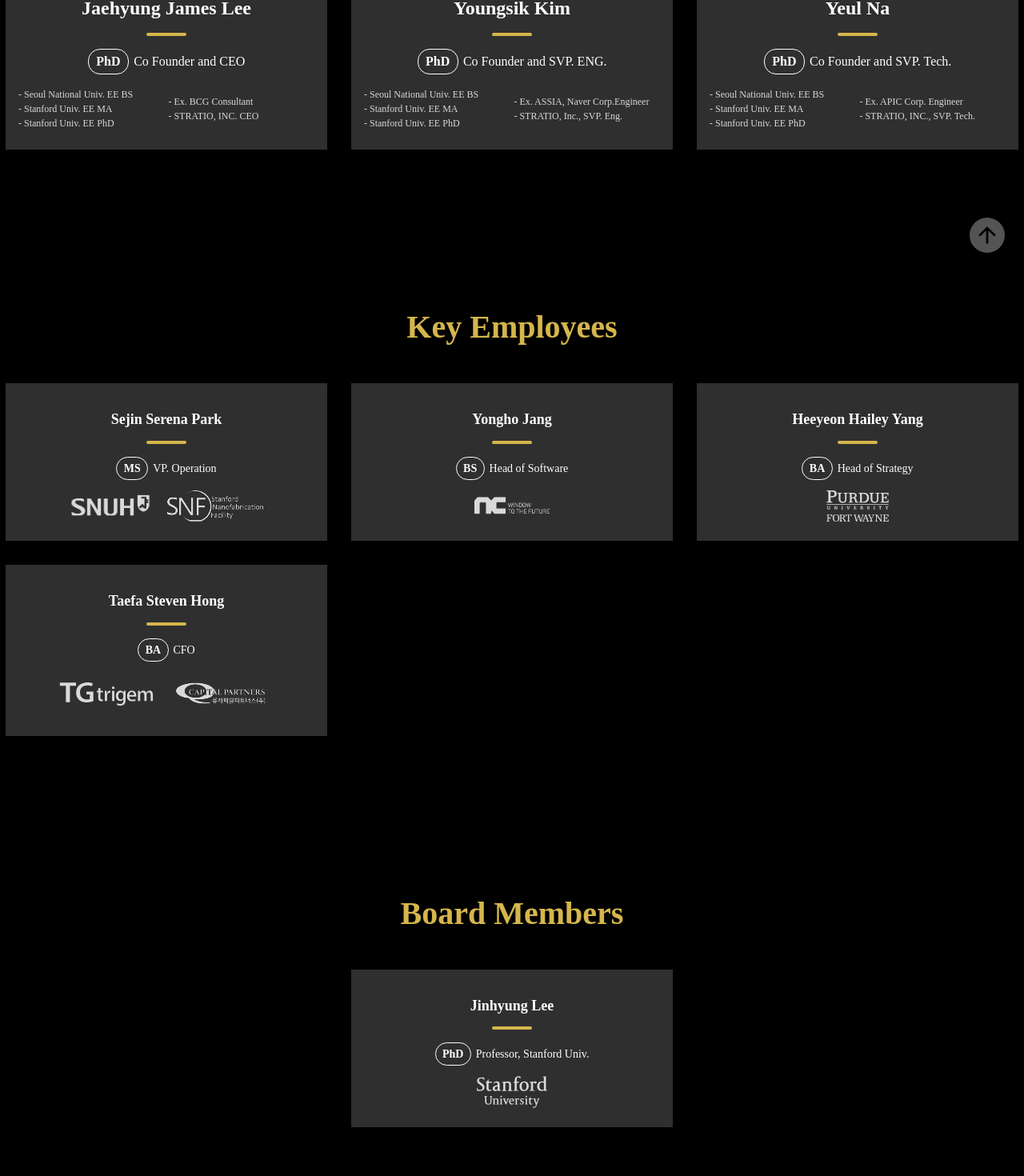
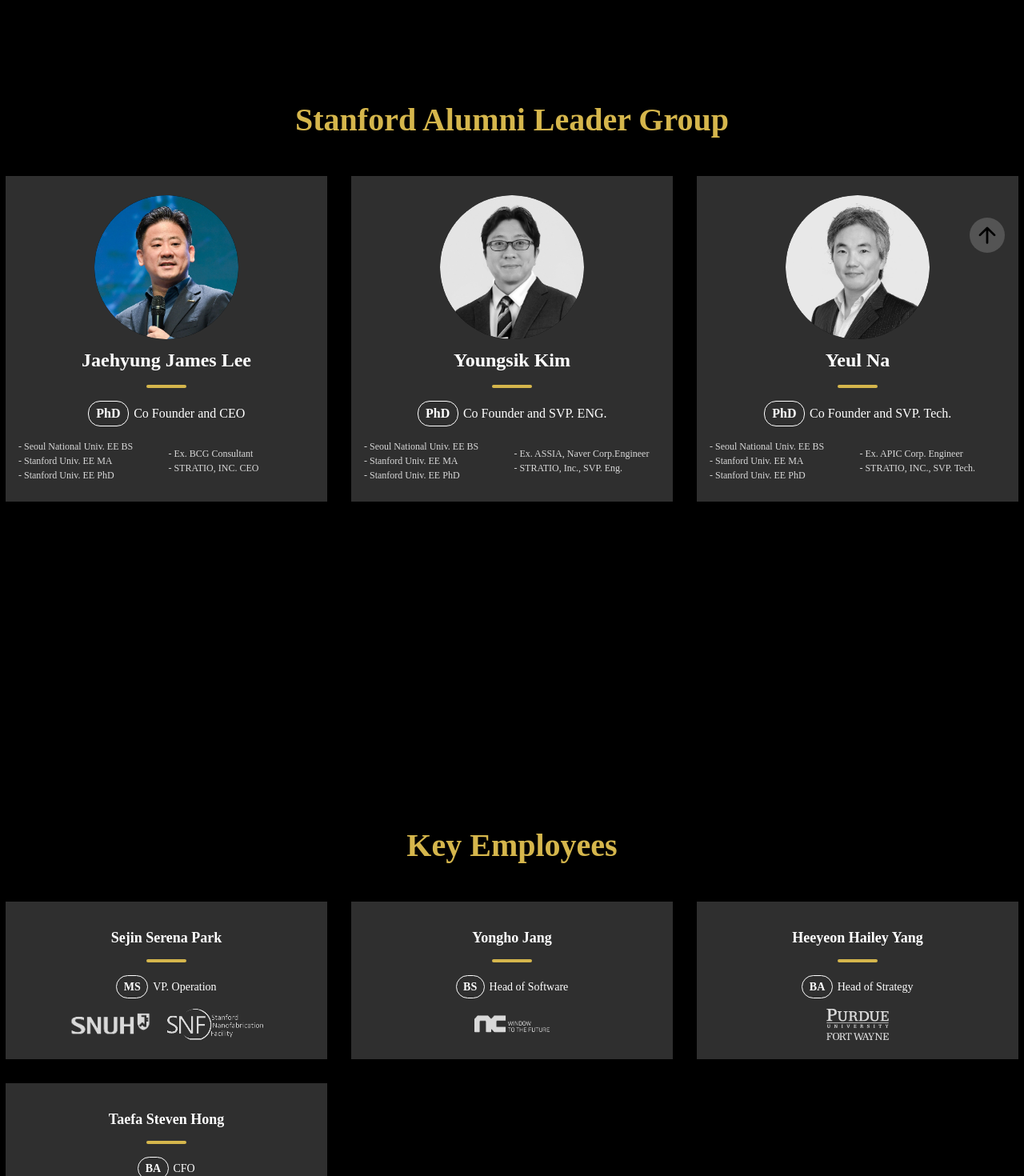
Before and after one commit to MoeThetPanHnin/stratiohomepage, a React (Vite) app: page /ourcrew in a window 1280 px wide. Shown: the part 460-1930 px from the top of the page at 80% size. Built offline with nearby package versions, Linux system fonts and the light colour scheme.

Commit message:
card img update

```diff
--- a/src/OurCrew.css
+++ b/src/OurCrew.css
@@ -23,9 +23,17 @@
   margin: 0 auto;
   justify-content: center;
 }
+
+.ourcrew-container > section {
+  margin-top: 400px !important;    /* 상단 여백 */
+  margin-bottom: 400px !important; /* 하단 여백 */
+}
+
 .board-member-section .employee-cards {
-  display: flex;
-  justify-content: center;
+  display: flex;              /* flex 컨테이너로 유지 */
+  justify-content: flex-start;/* 좌측부터 배치 */
+  gap: 30px;                  /* 카드 간격은 필요에 따라 조절 */
+  flex-wrap: wrap;            /* 화면이 좁아지면 줄 바꿈 허용 */
 }
 
 .crew-card-details {
@@ -77,16 +85,16 @@
 
 .crew-card-img-wrapper {
   position: relative;
-  width: 140px;
-  height: 140px;
+  width: 180px;
+  height: 180px;
   border: none;
   outline: none;
   box-shadow: none;
 }
 
 .crew-card-img {
-  width: 140px;
-  height: 140px;
+  width: 180px;
+  height: 180px;
   border-radius: 50%;
   object-fit: cover;
   border: none;
@@ -157,8 +165,8 @@
   position: absolute;
   top: 50%;
   left: 50%;
-  width: 100px;
-  height: 100px;
+  width: 180px;
+  height: 180px;
   background: transparent;
   transform: translate(-50%, -50%);
   opacity: 0;
@@ -167,12 +175,13 @@
 }
 
 .crew-card:hover .crew-card-linkedin-arrow {
+  filter: brightness(0) invert(1);
   opacity: 1;
 }
 
 .crew-card-linkedin-arrow img {
-  width: 36px;
-  height: 36px;
+  width: 120px;
+  height: 120px;
   filter: brightness(0.5) invert(1); /* Make arrow white */
 }
 
--- a/src/OurCrew.jsx
+++ b/src/OurCrew.jsx
@@ -169,7 +169,7 @@
         </section>
 
         {/* Board Members Section */}
-        <section style={{ marginBottom: '12rem' }} className="board-member-section">
+        <section style={{ marginBottom: '12rem' , marginTop: '12rem'}} className="board-member-section">
           <h2 className="ourcrew-section-title">Board Members</h2>
           <div className="employee-cards">
             <div className="employee-card" >
```
